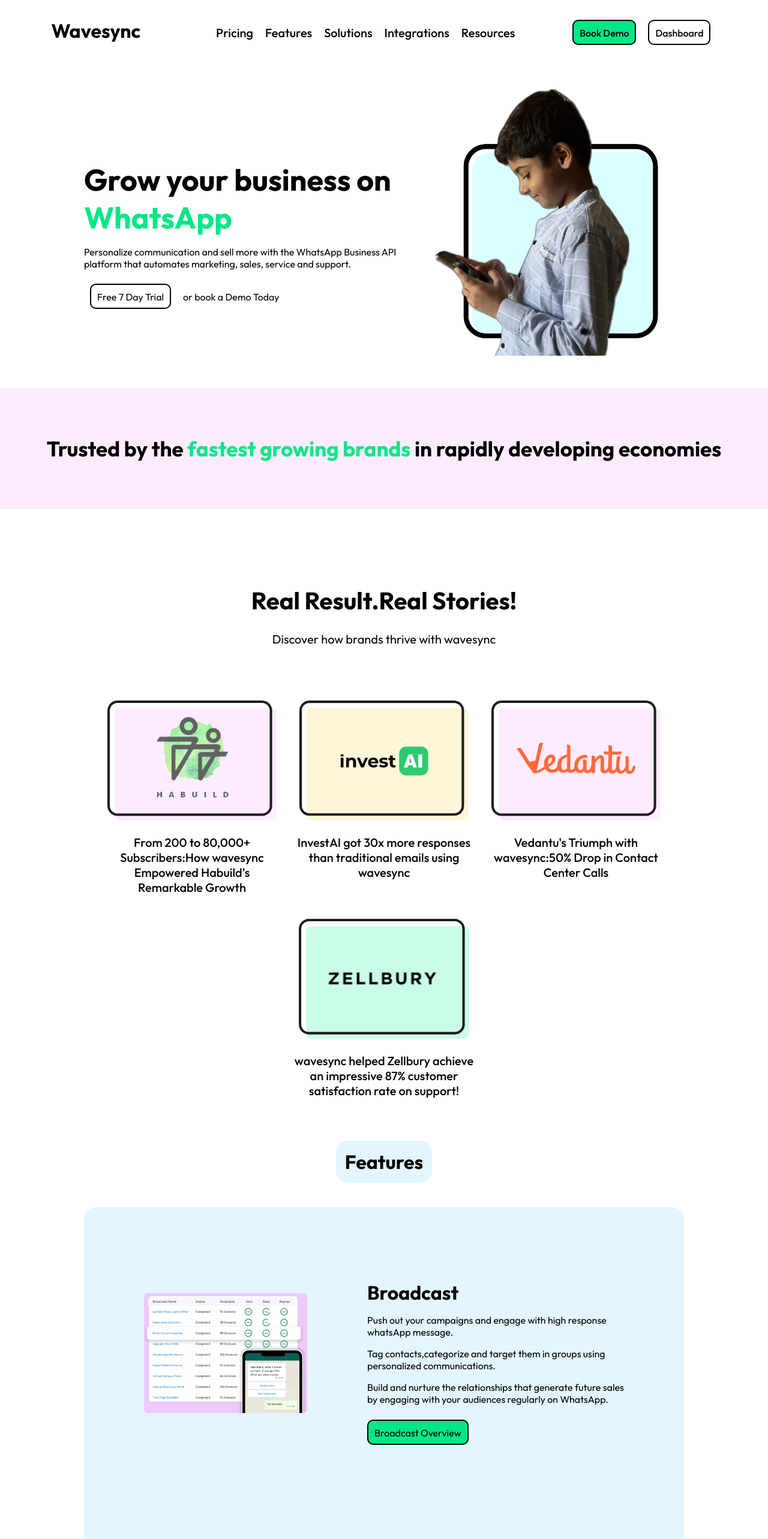
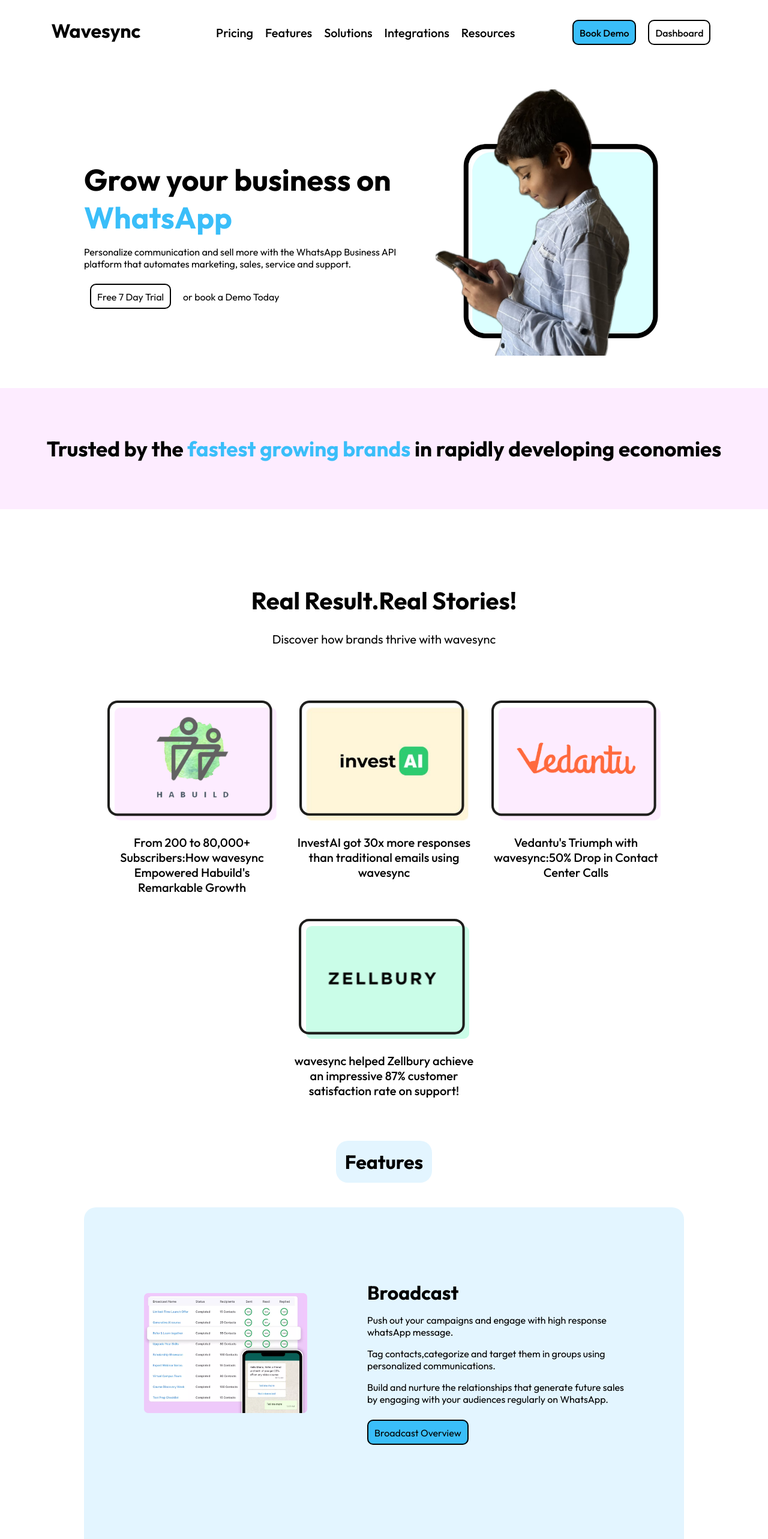
Before and after one commit to Spikree/vaugesync, a React (Vite) app: page / in a window 1280 px wide. Shown: the top 2566 px of the page at 60% size. Built offline with nearby package versions, Linux system fonts and the light colour scheme.

Commit message:
changed the font to be blue

```diff
--- a/src/components/carousel/Carousel.jsx
+++ b/src/components/carousel/Carousel.jsx
@@ -3,7 +3,7 @@
 const Carousel = () => {
   return (
     <div className='carousel'>
-        <center><h2>Trusted by the <span style={{color:"#00e785"}}>fastest growing brands </span>in rapidly developing economies</h2></center>
+        <center><h2>Trusted by the <span style={{color:"#3ABEF9"}}>fastest growing brands </span>in rapidly developing economies</h2></center>
     </div>
   )
 }
--- a/src/components/features/Features.css
+++ b/src/components/features/Features.css
@@ -35,7 +35,7 @@
     margin: 0 0px;
     padding: 10px 10px 8px;
     transition: 0.4s;
-    background-color: #00e785;
+    background-color: #3ABEF9;
 }
 
 .broadcast a:hover {
--- a/src/components/hero/Hero.css
+++ b/src/components/hero/Hero.css
@@ -33,7 +33,7 @@
 .hero-buttons .one:hover {
     border-radius: 40px;
     transition: 0.5s;
-    background-color: #00e785;
+    background-color: #3ABEF9;
 }
 
 .hero-buttons .two {
@@ -72,7 +72,7 @@
         margin: 0 10px;
         padding: 10px 10px 8px;
         transition: 0.2s;
-        background-color: #00e785;
+        background-color: #3ABEF9;
     }
 
     .image img{
--- a/src/components/hero/Hero.jsx
+++ b/src/components/hero/Hero.jsx
@@ -13,7 +13,7 @@
         <div className="hero-header">
           <h1 style={{ fontSize: "50px", marginBottom: "0px" }}>
             Grow your business on <br />
-            <span style={{ color: "#00e785" }}>WhatsApp</span>
+            <span style={{ color: "#3ABEF9" }}>WhatsApp</span>
           </h1>
           <div className="hero-desc">
             <p>
--- a/src/components/navbar/Navbar.css
+++ b/src/components/navbar/Navbar.css
@@ -28,7 +28,7 @@
 .buttons a:hover {
     border-radius: 50px;
     transition: 0.5s;
-    background-color: #00e785;
+    background-color: #3ABEF9;
 }
 
 .buttons {
--- a/src/components/navbar/Navbar.jsx
+++ b/src/components/navbar/Navbar.jsx
@@ -20,7 +20,7 @@
             </ul>
         </div>
         <div className="buttons">
-            <Link to={'/book-a-demo'} style={{fontWeight:"500",backgroundColor:"#00e785"}} href="">Book Demo</Link>
+            <Link to={'/book-a-demo'} style={{fontWeight:"500",backgroundColor:"#3ABEF9"}} href="">Book Demo</Link>
             <a style={{fontWeight:"500"}} href="">Dashboard</a>
         </div>
     </div>
--- a/src/pages/book-a-demo/BookADemo.css
+++ b/src/pages/book-a-demo/BookADemo.css
@@ -76,7 +76,7 @@
     padding: 10px;
     width: 130px;
     border-radius: 20px;
-    background-color: #00e785;
+    background-color: #3ABEF9;
     border: 2px solid #000;
     border-radius: 10px;
     margin: 0 10px;
@@ -103,7 +103,7 @@
 }
 
 .submit-button:active {
-    background-color: #0f8c58;
+    background-color: #A7E6FF;
 }
 
 @media (max-width: 717px) {
```
